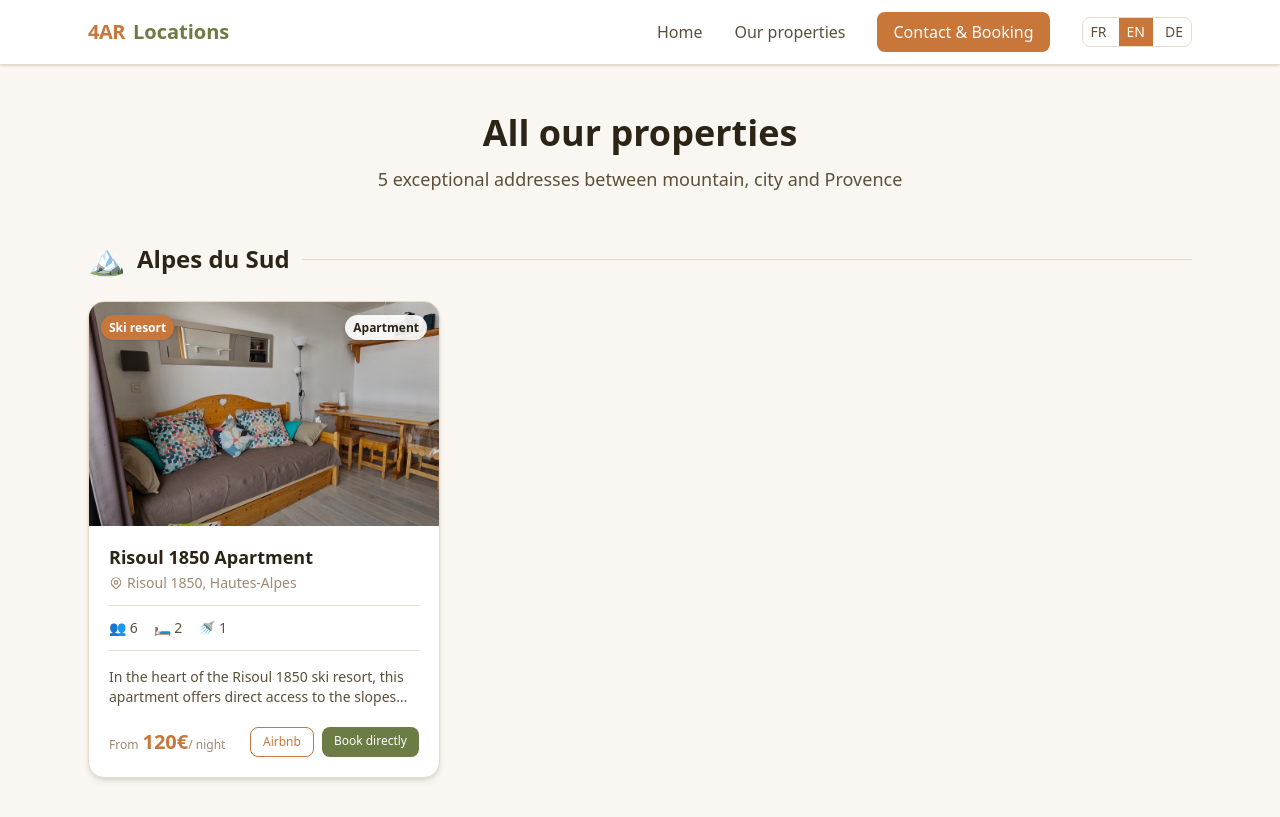
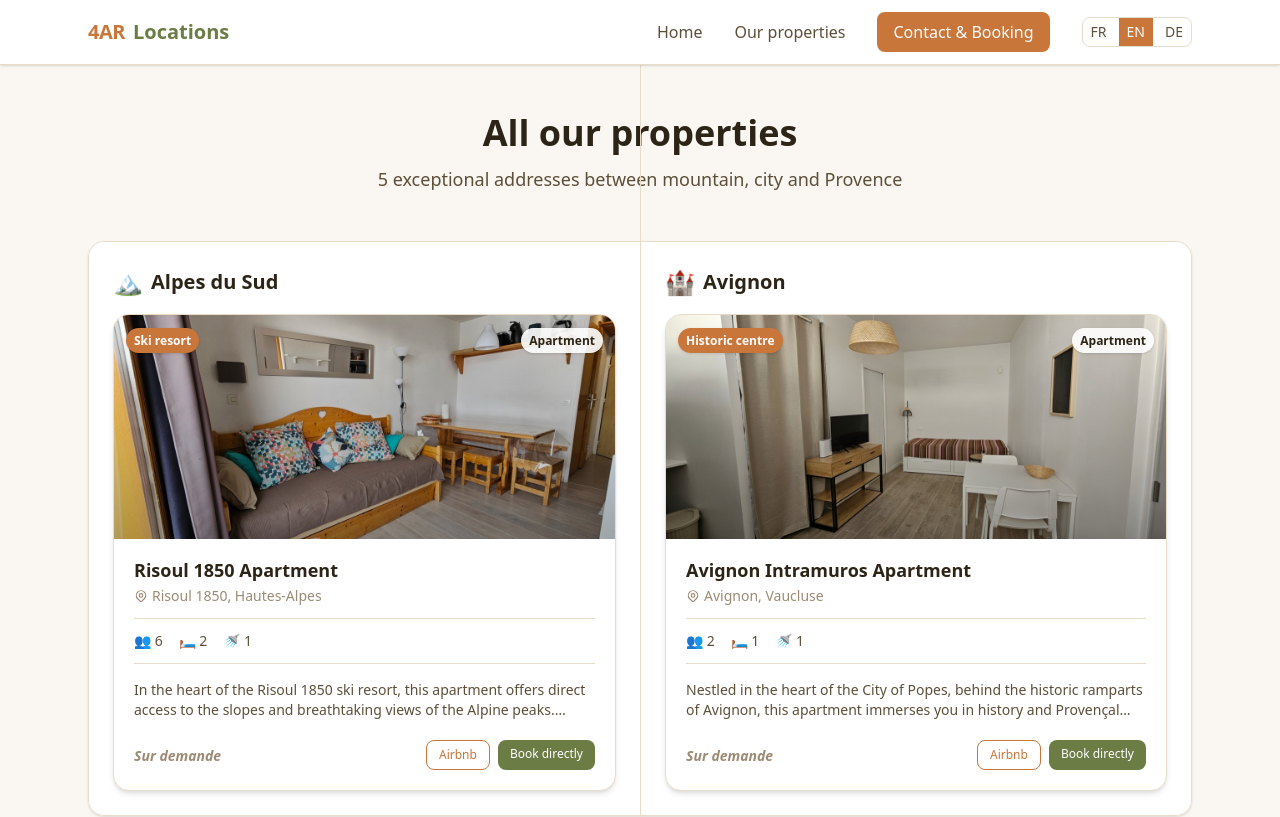
Before and after one commit to 4ARLocations/4ar-locations, a Next.js app: page /en/biens in a window 1280 px wide. Shown: the top 817 px of the page. Built offline with nearby package versions, Linux system fonts and the light colour scheme.

Commit message:
Risoul+Avignon côte à côte, prix remplacés par Sur demande

```diff
--- a/app/[locale]/biens/[slug]/page.tsx
+++ b/app/[locale]/biens/[slug]/page.tsx
@@ -43,9 +43,15 @@ function PropertyDetail({ locale, property }: { locale: string; property: (typeo
         </div>
         <div className="text-right">
           <div>
-            <span className="text-sm text-[#9B8A74]">{t('home.from_price')} </span>
-            <span className="text-3xl font-bold text-[#C8763A]">{property.priceFrom}€</span>
-            <span className="text-sm text-[#9B8A74]">{t('properties.per_night')}</span>
+            {property.priceFrom > 0 ? (
+              <>
+                <span className="text-sm text-[#9B8A74]">{t('home.from_price')} </span>
+                <span className="text-3xl font-bold text-[#C8763A]">{property.priceFrom}€</span>
+                <span className="text-sm text-[#9B8A74]">{t('properties.per_night')}</span>
+              </>
+            ) : (
+              <span className="text-lg font-semibold text-[#9B8A74] italic">Sur demande</span>
+            )}
           </div>
         </div>
       </div>
--- a/app/[locale]/biens/page.tsx
+++ b/app/[locale]/biens/page.tsx
@@ -11,11 +11,9 @@ function BiensContent({ locale }: { locale: string }) {
   const t = useTranslations('properties');
   const tLauris = useTranslations('lauris');
 
-  const regions = [
-    { key: 'alpes', label: 'Alpes du Sud', emoji: '🏔️' },
-    { key: 'avignon', label: 'Avignon', emoji: '🏰' },
-    { key: 'luberon', label: 'Luberon — Lauris', emoji: '🌿' },
-  ] as const;
+  const risoul = properties.find((p) => p.id === 'risoul')!;
+  const avignon = properties.find((p) => p.id === 'avignon')!;
+  const luberon = properties.filter((p) => p.region === 'luberon');
 
   return (
     <div className="max-w-6xl mx-auto px-4 sm:px-6 py-12">
@@ -24,24 +22,47 @@ function BiensContent({ locale }: { locale: string }) {
         <p className="text-[#5C4F3A] text-lg">{t('subtitle')}</p>
       </div>
 
-      {regions.map(({ key, label, emoji }) => {
-        const regionProps = properties.filter((p) => p.region === key);
-        if (!regionProps.length) return null;
-        return (
-          <div key={key} className="mb-14">
+      {/* Risoul & Avignon côte à côte */}
+      <div className="mb-14">
+        <div className="grid grid-cols-1 md:grid-cols-2 gap-0 rounded-2xl overflow-hidden border border-[#E8DCC8] shadow-sm">
+          {/* Risoul */}
+          <div className="p-6 bg-white">
+            <div className="flex items-center gap-2 mb-4">
+              <span className="text-2xl">🏔️</span>
+              <h2 className="text-xl font-bold text-[#2C2416]">Alpes du Sud</h2>
+            </div>
+            <PropertyCard property={risoul} locale={locale} />
+          </div>
+
+          {/* Séparateur vertical */}
+          <div className="hidden md:block absolute left-1/2 top-0 bottom-0 w-px bg-[#E8DCC8]" />
+          <div className="block md:hidden h-px bg-[#E8DCC8] mx-6" />
+
+          {/* Avignon */}
+          <div className="p-6 bg-white border-t md:border-t-0 md:border-l border-[#E8DCC8]">
+            <div className="flex items-center gap-2 mb-4">
+              <span className="text-2xl">🏰</span>
+              <h2 className="text-xl font-bold text-[#2C2416]">Avignon</h2>
+            </div>
+            <PropertyCard property={avignon} locale={locale} />
+          </div>
+        </div>
+      </div>
+
+      {/* Luberon */}
+      <div className="mb-14">
         <div className="flex items-center gap-3 mb-6">
-              <span className="text-3xl">{emoji}</span>
-              <h2 className="text-2xl font-bold text-[#2C2416]">{label}</h2>
+          <span className="text-3xl">🌿</span>
+          <h2 className="text-2xl font-bold text-[#2C2416]">Luberon — Lauris</h2>
           <div className="flex-1 h-px bg-[#E8DCC8]" />
         </div>
         <div className="grid grid-cols-1 md:grid-cols-2 lg:grid-cols-3 gap-6">
-              {regionProps.map((p) => (
+          {luberon.map((p) => (
             <PropertyCard key={p.id} property={p} locale={locale} />
           ))}
         </div>
 
-            {/* Section Découvrir Lauris — uniquement pour la région luberon */}
-            {key === 'luberon' && (
+        {/* Section Découvrir Lauris */}
         <div className="mt-10 bg-gradient-to-br from-[#6B7C45]/10 to-[#C8763A]/5 border border-[#6B7C45]/20 rounded-2xl p-6 md:p-8">
           <div className="flex items-start gap-4">
             <span className="text-4xl shrink-0">🏡</span>
@@ -49,38 +70,23 @@ function BiensContent({ locale }: { locale: string }) {
               <h3 className="text-xl font-bold text-[#2C2416] mb-2">{tLauris('discover_title')}</h3>
               <p className="text-[#5C4F3A] mb-5 leading-relaxed">{tLauris('discover_text')}</p>
               <div className="flex flex-wrap gap-3">
-                      <a
-                        href="https://frenchmoments.eu/lauris/?utm_source=Pinterest&utm_medium=organic"
-                        target="_blank"
-                        rel="noopener noreferrer"
-                        className="inline-flex items-center gap-2 bg-white border border-[#6B7C45] text-[#6B7C45] px-4 py-2 rounded-lg hover:bg-[#6B7C45] hover:text-white transition-colors text-sm font-medium shadow-sm"
-                      >
+                <a href="https://frenchmoments.eu/lauris/?utm_source=Pinterest&utm_medium=organic" target="_blank" rel="noopener noreferrer"
+                  className="inline-flex items-center gap-2 bg-white border border-[#6B7C45] text-[#6B7C45] px-4 py-2 rounded-lg hover:bg-[#6B7C45] hover:text-white transition-colors text-sm font-medium shadow-sm">
                   🌿 {tLauris('link1_label')}
                 </a>
-                      <a
-                        href="https://www.j-aime-le-vaucluse.com/lauris#gsc.tab=0"
-                        target="_blank"
-                        rel="noopener noreferrer"
-                        className="inline-flex items-center gap-2 bg-white border border-[#C8763A] text-[#C8763A] px-4 py-2 rounded-lg hover:bg-[#C8763A] hover:text-white transition-colors text-sm font-medium shadow-sm"
-                      >
+                <a href="https://www.j-aime-le-vaucluse.com/lauris#gsc.tab=0" target="_blank" rel="noopener noreferrer"
+                  className="inline-flex items-center gap-2 bg-white border border-[#C8763A] text-[#C8763A] px-4 py-2 rounded-lg hover:bg-[#C8763A] hover:text-white transition-colors text-sm font-medium shadow-sm">
                   ☀️ {tLauris('link2_label')}
                 </a>
-                      <a
-                        href="https://www.destinationluberon.com/decouvrir/villes-et-villages/lauris"
-                        target="_blank"
-                        rel="noopener noreferrer"
-                        className="inline-flex items-center gap-2 bg-white border border-[#9B8EC4] text-[#9B8EC4] px-4 py-2 rounded-lg hover:bg-[#9B8EC4] hover:text-white transition-colors text-sm font-medium shadow-sm"
-                      >
+                <a href="https://www.destinationluberon.com/decouvrir/villes-et-villages/lauris" target="_blank" rel="noopener noreferrer"
+                  className="inline-flex items-center gap-2 bg-white border border-[#9B8EC4] text-[#9B8EC4] px-4 py-2 rounded-lg hover:bg-[#9B8EC4] hover:text-white transition-colors text-sm font-medium shadow-sm">
                   🗺️ {tLauris('link3_label')}
                 </a>
               </div>
             </div>
           </div>
         </div>
-            )}
       </div>
-        );
-      })}
     </div>
   );
 }
--- a/components/PropertyCard.tsx
+++ b/components/PropertyCard.tsx
@@ -73,9 +73,15 @@ export default function PropertyCard({ property, locale }: { property: Property;
         {/* Price & CTA */}
         <div className="flex items-center justify-between flex-wrap gap-2">
           <div>
-            <span className="text-xs text-[#9B8A74]">{t('home.from_price')}</span>
-            <span className="text-xl font-bold text-[#C8763A] ml-1">{property.priceFrom}€</span>
-            <span className="text-xs text-[#9B8A74]">{t('properties.per_night')}</span>
+            {property.priceFrom > 0 ? (
+              <>
+                <span className="text-xs text-[#9B8A74]">{t('home.from_price')}</span>
+                <span className="text-xl font-bold text-[#C8763A] ml-1">{property.priceFrom}€</span>
+                <span className="text-xs text-[#9B8A74]">{t('properties.per_night')}</span>
+              </>
+            ) : (
+              <span className="text-sm font-semibold text-[#9B8A74] italic">Sur demande</span>
+            )}
           </div>
           <div className="flex gap-2 flex-wrap">
             {property.airbnbUrl !== '#' && (
--- a/lib/properties.ts
+++ b/lib/properties.ts
@@ -29,7 +29,7 @@ export const properties: Property[] = [
     guests: 6,
     bedrooms: 2,
     bathrooms: 1,
-    priceFrom: 120,
+    priceFrom: 0,
     airbnbUrl: 'https://www.airbnb.fr/rooms/28044230',
     image: '/images/risoul.jpg',
     images: ['/images/risoul.jpg', '/images/risoul2.jpg'],
@@ -46,7 +46,7 @@ export const properties: Property[] = [
     guests: 2,
     bedrooms: 1,
     bathrooms: 1,
-    priceFrom: 65,
+    priceFrom: 0,
     airbnbUrl: 'https://www.airbnb.fr/rooms/1439243184509708331',
     image: '/images/avignon.jpg',
     images: ['/images/avignon.jpg', '/images/avignon2.jpg'],
@@ -63,7 +63,7 @@ export const properties: Property[] = [
     guests: 8,
     bedrooms: 4,
     bathrooms: 2,
-    priceFrom: 150,
+    priceFrom: 0,
     airbnbUrl: 'https://www.airbnb.fr/rooms/1175438485297975130',
     abritelUrl: 'https://www.abritel.fr/location-vacances/p2476917?dateless=true',
     image: '/images/lauris-meme.jpg',
@@ -81,7 +81,7 @@ export const properties: Property[] = [
     guests: 4,
     bedrooms: 2,
     bathrooms: 1,
-    priceFrom: 80,
+    priceFrom: 0,
     airbnbUrl: 'https://www.airbnb.fr/rooms/1175460558277880811',
     abritelUrl: 'https://www.abritel.fr/location-vacances/p2476923?dateless=true',
     image: '/images/lauris-atelier.jpg',
```
Lines whose indentation alone changed are shown as unchanged.
